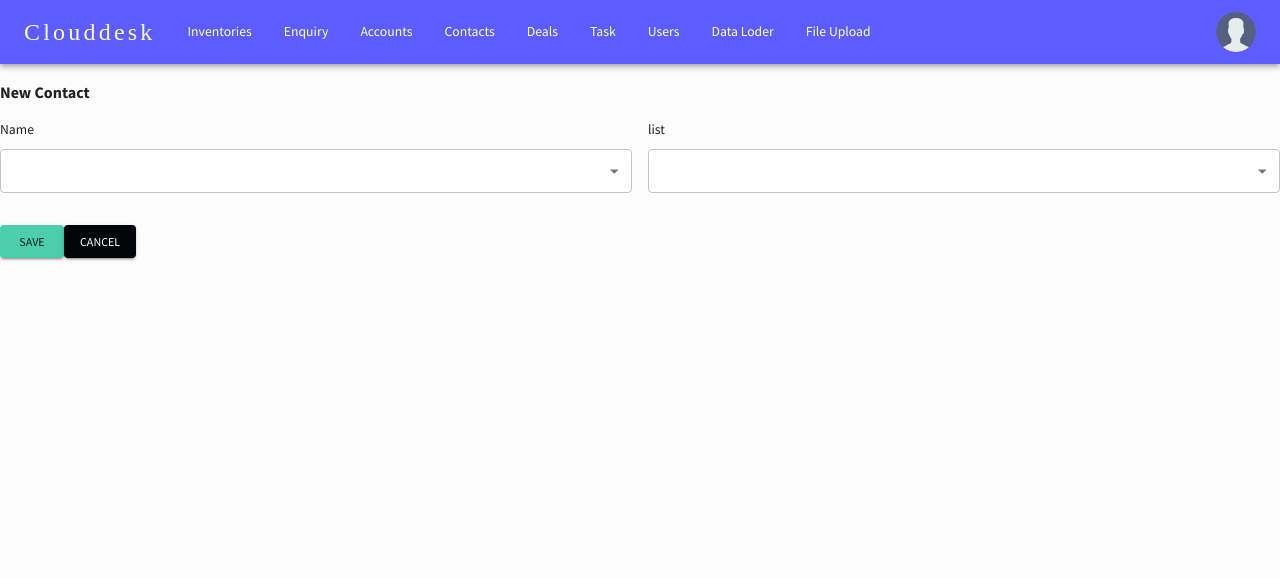
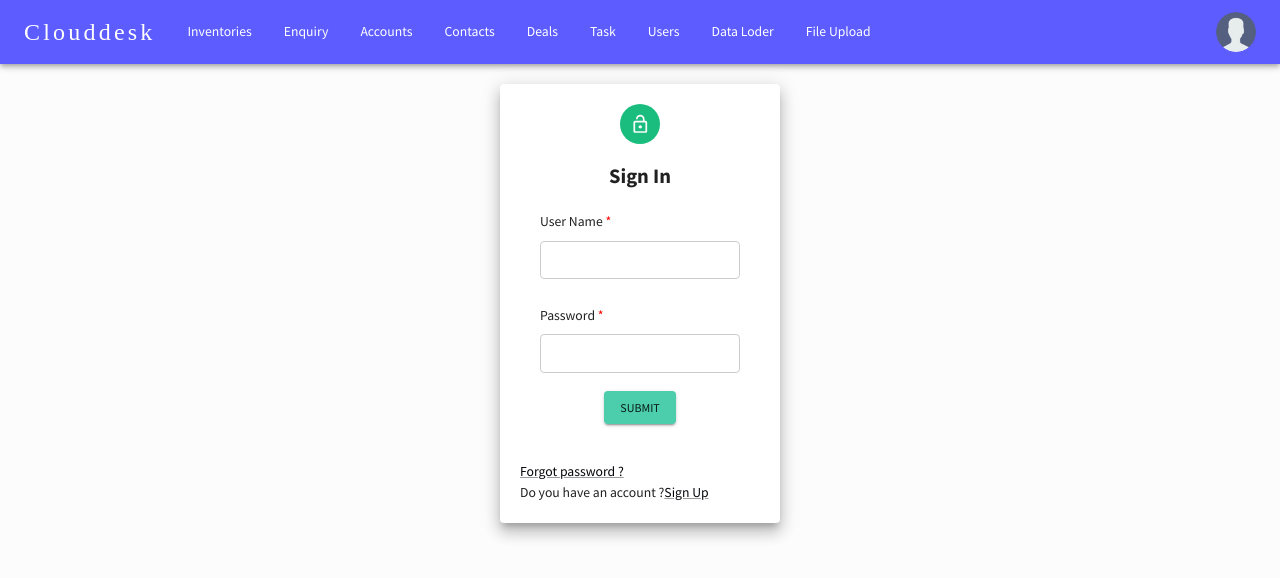
Before and after one commit to sure369/crm-mysql, a React (Create React App) app: page /test in a window 1280 px wide. Shown: the top 578 px of the page. Built offline with nearby package versions, Linux system fonts and the light colour scheme.

Commit message:
deal page loockups

```diff
--- a/src/App.js
+++ b/src/App.js
@@ -61,6 +61,7 @@ import ResponsiveLeads from "./scenes/leads/ResponsiveScreen";
 import ResponsiveOpportunities from "./scenes/opportunities/ResponsiveScreen";
 import ResponsiveTasks from "./scenes/tasks/ResponsiveScreen";
 import ResponsiveUsers from "./scenes/users/ResponsiveScreen";
+import LoginIndex from "./scenes/login/LoginIndex";
 
 function App() {
   const [theme, colorMode] = useMode();
@@ -99,7 +100,7 @@ function App() {
 
               <Route path="/dataLoder" element={<DataLoadPage/>} />
               <Route path ='/file' element={<DropFileInput/>} />
-              <Route path ='/test' element={<PicklistField/>} />
+              <Route path ='/test' element={<LoginIndex/>} />
               <Route path ='/test1' element={<TestForm/>} />
               <Route path='/mobi' element={<AccountsMobile/>} />
               <Route path='/invmobi' element={<InventoriesMobile/>} />
--- a/src/data/pickLists.js
+++ b/src/data/pickLists.js
@@ -158,7 +158,7 @@ export const OppTypePicklist=[
 ]
 
 export const TaskSubjectPicklist=[
-    {text:'None',value:'None'},
+    // {text:'None',value:'None'},
     {text:'Call',value:'Call'},
     {text:'Email',value:'Email'},
     {text:'Meeting',value:'Meeting'},
@@ -189,7 +189,7 @@ export const UserAccessPicklist=[
 ]
 
 export const OppIndexFilterPicklist=[
-    {text:'None',value:''},
+    // {text:'None',value:''},
     {text:'All Opportunity',value:'All'},
     {text:'Closing This Month',value:'Closing This Month'},
     {text:'Closing Next Month',value:'Closing Next Month'},
--- /dev/null
+++ b/src/scenes/login/FormikLogin.jsx
@@ -0,0 +1,127 @@
+import React, { useEffect, useState, useRef } from "react";
+import { Formik, Form, Field, ErrorMessage } from "formik";
+import * as Yup from "yup";
+import { useLocation, useNavigate } from 'react-router-dom';
+import { Grid, Button, DialogActions, } from "@mui/material";
+import axios from 'axios'
+import "../formik/FormStyles.css"
+import ToastNotification from "../toast/ToastNotification";
+import CustomizedRichTextField from "../formik/CustomizedRichTextField";
+import { convert } from "html-to-text";
+
+const urlLogin = `${process.env.REACT_APP_SERVER_URL}/login`
+
+const FormikLogin = ({ data, handleModal, bulkMail }) => {
+
+    const [parentRecord, setParentRecord] = useState([]);
+    const navigate = useNavigate();
+    const location = useLocation();
+    // notification
+    const [notify, setNotify] = useState({ isOpen: false, message: '', type: '' })
+
+
+    useEffect(() => {
+        console.log('data', data);
+        console.log('bulkMail', bulkMail);
+        setParentRecord(data)
+
+    }, [])
+
+    const initialValues = {
+        userName: '',
+        password: '',
+    }
+
+    const validationSchema = Yup.object({
+        userName: Yup
+            .string()
+            .email()
+            .required('Required'),
+        password: Yup
+            .string()
+            .required('Required')
+        ,
+    })
+
+    const formSubmission = async (values, { resetForm }) => {
+        console.log('inside form Submission', values);
+
+        axios.post(urlLogin, values)
+        .then((res) => {
+            console.log('email send res', res)
+            setNotify({
+                isOpen: true,
+                message: res.data,
+                type: 'success'
+            })
+            setTimeout(() => {
+                handleModal(false)
+            }, 2000)
+        })
+        .catch((error) => {
+            console.log('email send error', error);
+            setNotify({
+                isOpen: true,
+                message: error.message,
+                type: 'error'
+            })
+        })
+    }
+
+    const handleFormClose =()=>{
+        console.log('inside form close')
+    }
+
+    return (
+        <>
+            <Grid item xs={12} style={{ margin: "20px" }}>
+
+                <Formik
+                    initialValues={initialValues}
+                    validationSchema={validationSchema}
+                    onSubmit={(values, { resetForm }) => formSubmission(values, { resetForm })}
+                >
+                    {(props) => {
+                        const {
+                            isSubmitting, setFieldValue
+                        } = props;
+
+                        return (
+                            <>
+
+                                <Form>
+                                    <Grid container spacing={2}>
+                                        <Grid item xs={12} md={12}>
+                                            <label htmlFor="userName">User Name  <span className="text-danger">*</span></label>
+                                            <Field name="userName" type="email" class="form-input" />
+                                            <div style={{ color: 'red' }}>
+                                                <ErrorMessage name="userName" />
+                                            </div>
+                                        </Grid>
+                                        <Grid item xs={12} md={12}>
+                                             <label htmlFor="password">Password <span className="text-danger">*</span> </label>
+                                             <Field name="password"  type="password" class="form-input"
+                                             />
+                                             <div style={{ color: 'red' }}>
+                                                 <ErrorMessage name="password" />
+                                             </div>
+                                       </Grid>
+                                       </Grid>
+                                       <div className='action-buttons'>
+                                        <DialogActions sx={{ justifyContent: "space-between" }}>
+                                            <Button type='success' variant="contained" color="secondary" >Submit</Button>
+
+                                        </DialogActions>
+                                    </div>
+                                </Form>
+                            </>
+                        )
+                    }}
+                </Formik>
+            </Grid>
+
+            <ToastNotification notify={notify} setNotify={setNotify} />
+        </>
+    )
+}
+export default FormikLogin
--- /dev/null
+++ b/src/scenes/login/LoginIndex.jsx
@@ -0,0 +1,38 @@
+import React ,{useEffect} from 'react'
+import { Button,Grid,Paper,Avatar,TextField,Typography,
+    FormControlLabel , Checkbox,Link,Box} from "@mui/material"
+import LockOpenIcon from '@mui/icons-material/LockOpen';
+import FormikLogin from './FormikLogin';
+import {  useNavigate } from "react-router-dom"
+export default function LoginIndex() {
+
+    const navigate = useNavigate();
+
+    const paperStyle={padding :20,height:'100%',width:280, margin:"20px auto"}
+    const avatarStyle={backgroundColor:'#1bbd7e'}
+    const btnstyle={margin:'8px 0'}
+    return(
+        <Grid>
+            <Paper elevation={10} style={paperStyle}>
+                <Grid align='center'>
+                     <Avatar style={avatarStyle}><LockOpenIcon/></Avatar>
+                    <h2>Sign In</h2>
+                </Grid>
+                <FormikLogin/>
+                <Typography >
+                     <Link href='/test1' >
+                        Forgot password ?
+                </Link>
+                </Typography>
+                <Typography > Do you have an account ?
+                     <Link href="#" >
+                        Sign Up
+                </Link>
+                </Typography>
+
+
+            </Paper>
+        </Grid>
+    )
+
+}
--- a/src/scenes/recordDetailPage/AccountDetailPage.jsx
+++ b/src/scenes/recordDetailPage/AccountDetailPage.jsx
@@ -375,7 +375,7 @@ const AccountDetailPage = ({ item }) => {
                                         <DialogActions sx={{ justifyContent: "space-between" }}>
                                             {
                                                 showNew ?
-                                                    <Button type='success' variant="contained" color="secondary" disabled={isSubmitting}>Save</Button>
+                                                    <Button type='success' variant="contained" color="secondary" >Save</Button>
                                                 :
                                                     <Button type='success' variant="contained" color="secondary" disabled={isSubmitting}>Update</Button>
                                             }
--- a/src/scenes/recordDetailPage/OpportunityDetailPage.jsx
+++ b/src/scenes/recordDetailPage/OpportunityDetailPage.jsx
@@ -39,8 +39,8 @@ const OpportunityDetailPage = ({ item }) => {
     }, [])
 
     const initialValues = {
-        LeadId: '',
-        InventoryId: '',
+         LeadId: '',
+         InventoryId: '',
         opportunityName: '',
         type: '',
         leadSource: '',
@@ -54,8 +54,8 @@ const OpportunityDetailPage = ({ item }) => {
     }
 
     const savedValues = {
-        LeadId: singleOpportunity?.LeadId ?? "",
-        InventoryId: singleOpportunity?.InventoryId ?? "",
+         LeadId: singleOpportunity?.LeadId ?? "",
+         InventoryId: singleOpportunity?.InventoryId ?? "",
         opportunityName: singleOpportunity?.opportunityName ?? "",
         type: singleOpportunity?.type ?? "",
         leadSource: singleOpportunity?.leadSource ?? "",
@@ -89,7 +89,10 @@ const OpportunityDetailPage = ({ item }) => {
         let dateSeconds = new Date().getTime();
         let createDateSec = new Date(values.createdDate).getTime()
         let closeDateSec = new Date(values.closeDate).getTime()
-
+            values.InventoryName=values.inventoryDetails.propertyName;
+            values.LeadName=values.leadDetails.leadName
+            values.LeadId=values.leadDetails.id;
+            values.InventoryId=values.inventoryDetails._id
         if (showNew) {
             values.modifiedDate = dateSeconds;
             values.createdDate = dateSeconds;
@@ -113,6 +116,10 @@ const OpportunityDetailPage = ({ item }) => {
         else if (!showNew) {
             values.modifiedDate = dateSeconds;
             values.createdDate = createDateSec
+            values.InventoryName=values.inventoryDetails.propertyName;
+            values.LeadName=values.leadDetails.leadName
+            values.LeadId=values.leadDetails.id;
+            values.InventoryId=values.inventoryDetails._id
             if (values.closeDate) {
                 values.closeDate = closeDateSec;
             }
```
